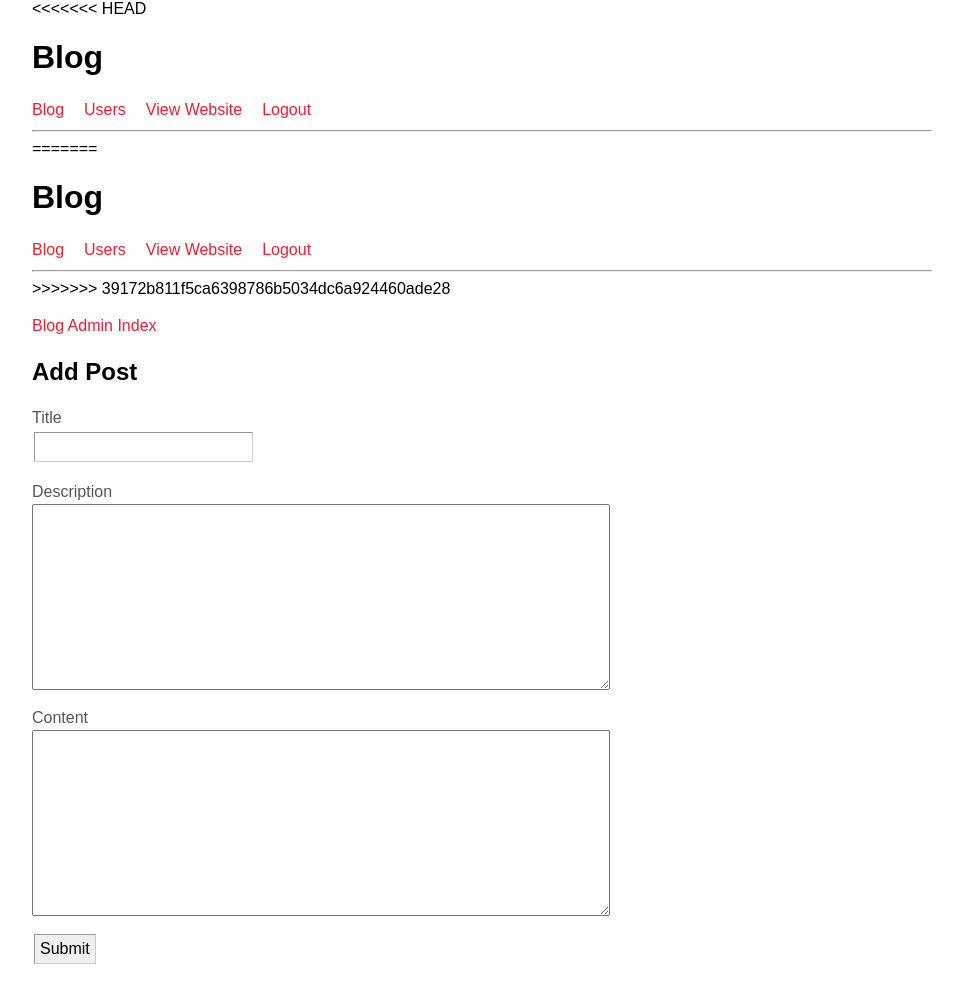
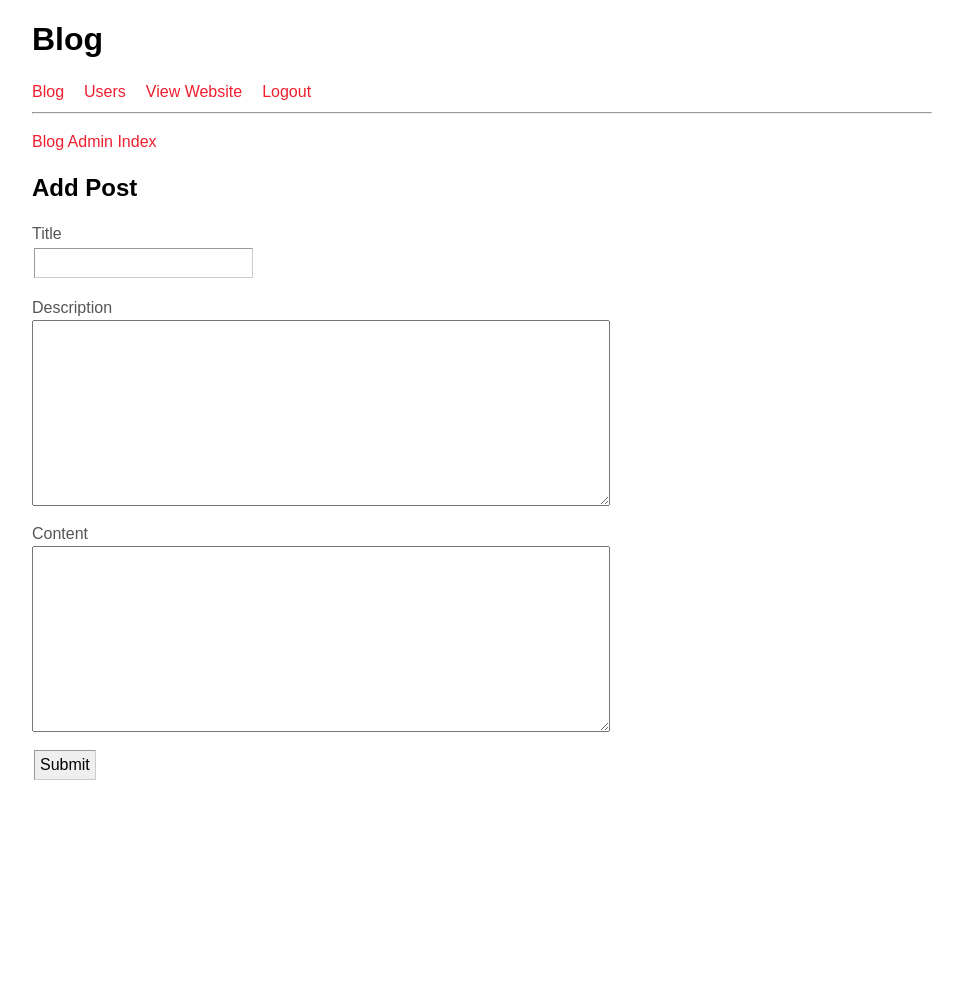
Before and after one commit to kathrinaurelio/FinalProject_ISICAIDALI, a PHP site: page /admin/add-post.php in a window 1280 px wide. Shown: the whole page, without its empty margins (158-1121 px from the left). After the commit the page ends 780 px from the top, so only its background shows below. Run offline with PHP 8.4, Linux system fonts and the light colour scheme; a user stored in the database is signed in; some libraries are stand-ins or nearby versions.

Commit message:
just tidied up some conflicts that were created when we merged some of the files we were both working on.

```diff
--- a/FinalProject/admin/add-post.php
+++ b/FinalProject/admin/add-post.php
@@ -9,7 +9,6 @@ if (!$user->is_logged_in()) {
 }
 ?>
 
-<!doctype html>
 <html lang="en">
 <head>
   <meta charset="utf-8">
@@ -129,10 +128,10 @@ if (!$user->is_logged_in()) {
 		<textarea name='postCont' cols='60' rows='10'><?php if(isset($error)){ echo $_POST['postCont'];}?></textarea></p>
 
 		<p><input type='submit' name='submit' value='Submit'></p>
+        </form>
 
-<!--<<<<<<< HEAD
-}
 
+<?php
 //If there has been any errors set then loop through the error array and display them.
 
 if(isset($error)){
@@ -140,8 +139,9 @@ if(isset($error)){
         echo '<p class="error">'.$error.'</p>';
     }
 }
-=======
-	</form>
+
+?>
 
 </div>
->>>>>>> 39172b811f5ca6398786b5034dc6a924460ade28-->
+</body>
+</html>
--- a/FinalProject/admin/menu.php
+++ b/FinalProject/admin/menu.php
@@ -1,4 +1,4 @@
-<<<<<<< HEAD
+
 
 <!DOCTYPE html>
 
@@ -20,15 +20,3 @@
 </ul>
 <div class='clear'></div>
 <hr />
-
-=======
-<h1>Blog</h1>
-<ul id='adminmenu'>
-	<li><a href='index.php'>Blog</a></li>
-	<li><a href='users.php'>Users</a></li>
-	<li><a href="../" target="_blank">View Website</a></li>
-	<li><a href='logout.php'>Logout</a></li>
-</ul>
-<div class='clear'></div>
-<hr />
->>>>>>> 39172b811f5ca6398786b5034dc6a924460ade28
```
Also changed, not shown: FinalProject/admin/images/Beach.JPG (added), FinalProject/admin/images/Cuba.JPG (added).
